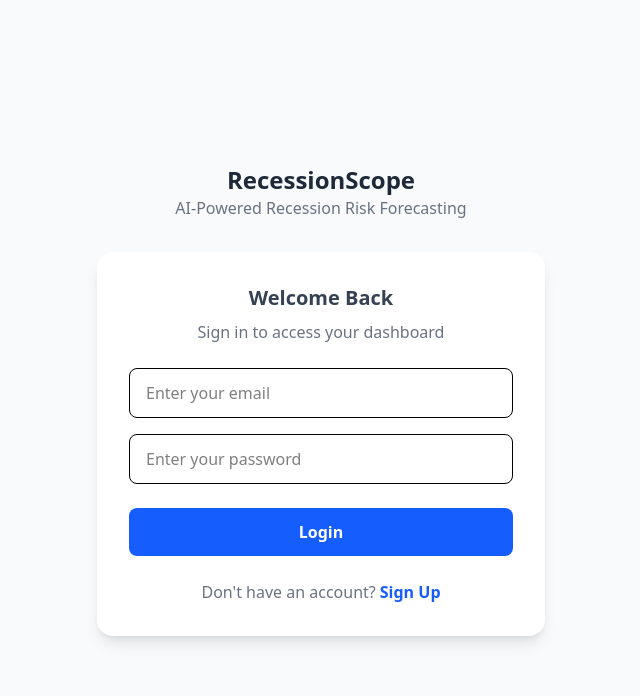
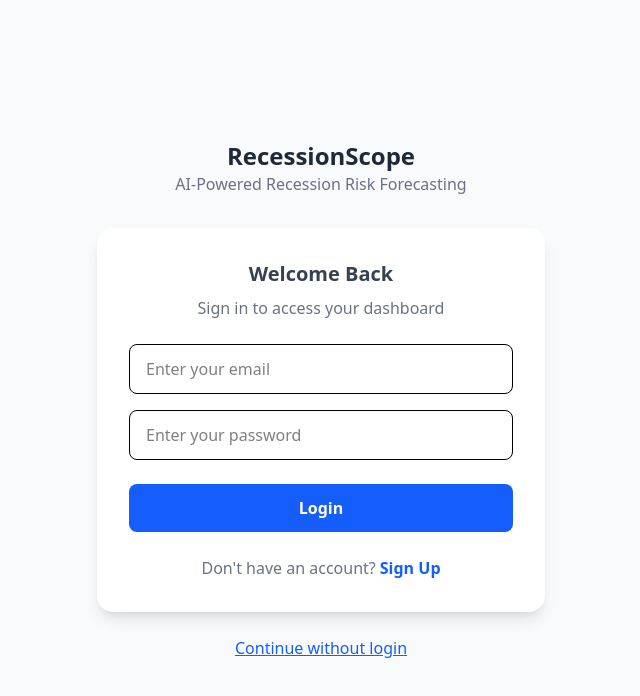
Before and after one commit to DSE-Project/frontend, a React (Vite) app: page /auth in a window 1280 px wide. Shown: the top 696 px of the page, without its empty margins (319-959 px from the left). Built offline with nearby package versions, Linux system fonts and the light colour scheme; no server answers.

Commit message:
Add a continue without logging in link

```diff
--- a/src/pages/AuthPage.jsx
+++ b/src/pages/AuthPage.jsx
@@ -1,4 +1,5 @@
 import { useState } from 'react';
+import { Link } from 'react-router-dom';
 import Login from '../components/Login';
 import Register from '../components/Register';
 
@@ -13,6 +14,15 @@ const AuthPage = () => {
         <p className="text-gray-500">AI-Powered Recession Risk Forecasting</p>
       </div>
       {view === 'login' ? <Login toggleView={setView} /> : <Register toggleView={setView} />}
+
+      <div className="mt-6 text-center">
+        <Link
+          to="/"
+          className="text-blue-600 hover:text-blue-800 underline transition-colors"
+        >
+          Continue without login
+        </Link>
+      </div>
     </div>
   );
 };
```
